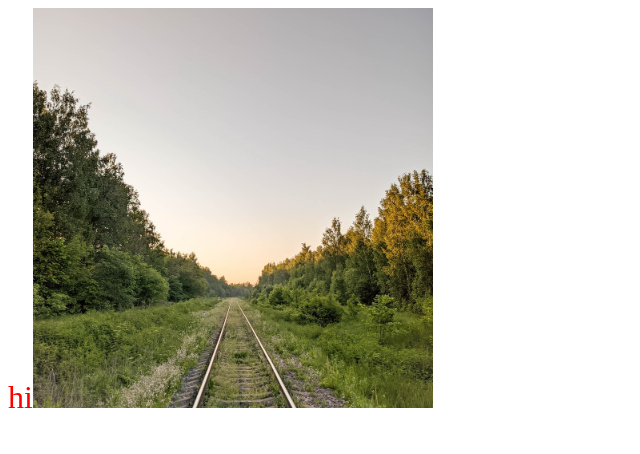
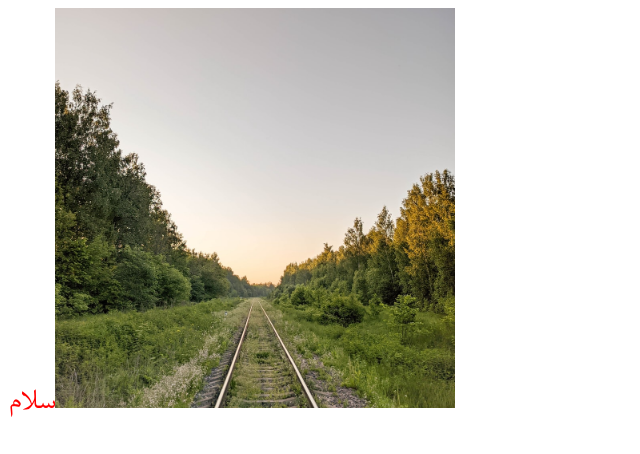
Before and after one commit to alivarastepour/webpack-tutorial, a website built with webpack: page src/index.html in a window 1280 px wide. Shown: the whole page, without its empty margins (0-640 px from the left). Built offline with nearby package versions, Linux system fonts and the light colour scheme.

Commit message:
content in src folder is changed

```diff
--- a/src/index.css
+++ b/src/index.css
@@ -1,5 +1,6 @@
 .salam {
   font-size: 2rem;
+  font-family: "bnazanin";
 }
 
 .pic {
@@ -7,3 +8,8 @@
   height: 400px;
   object-fit: cover;
 }
+
+@font-face {
+  font-family: "bnazanin";
+  src: url(./B-NAZANIN.TTF);
+}
--- a/src/index.js
+++ b/src/index.js
@@ -2,7 +2,7 @@ import "./index.css";
 import photo from "./photo-1592853285454-34691b7b74c4.jpeg";
 
 const container = document.getElementById("container");
-container.innerHTML = "hi";
+container.innerHTML = "سلام";
 container.style.color = "red";
 container.classList.add("salam");
 
```
Also changed, not shown: src/B-NAZANIN.TTF (added).
